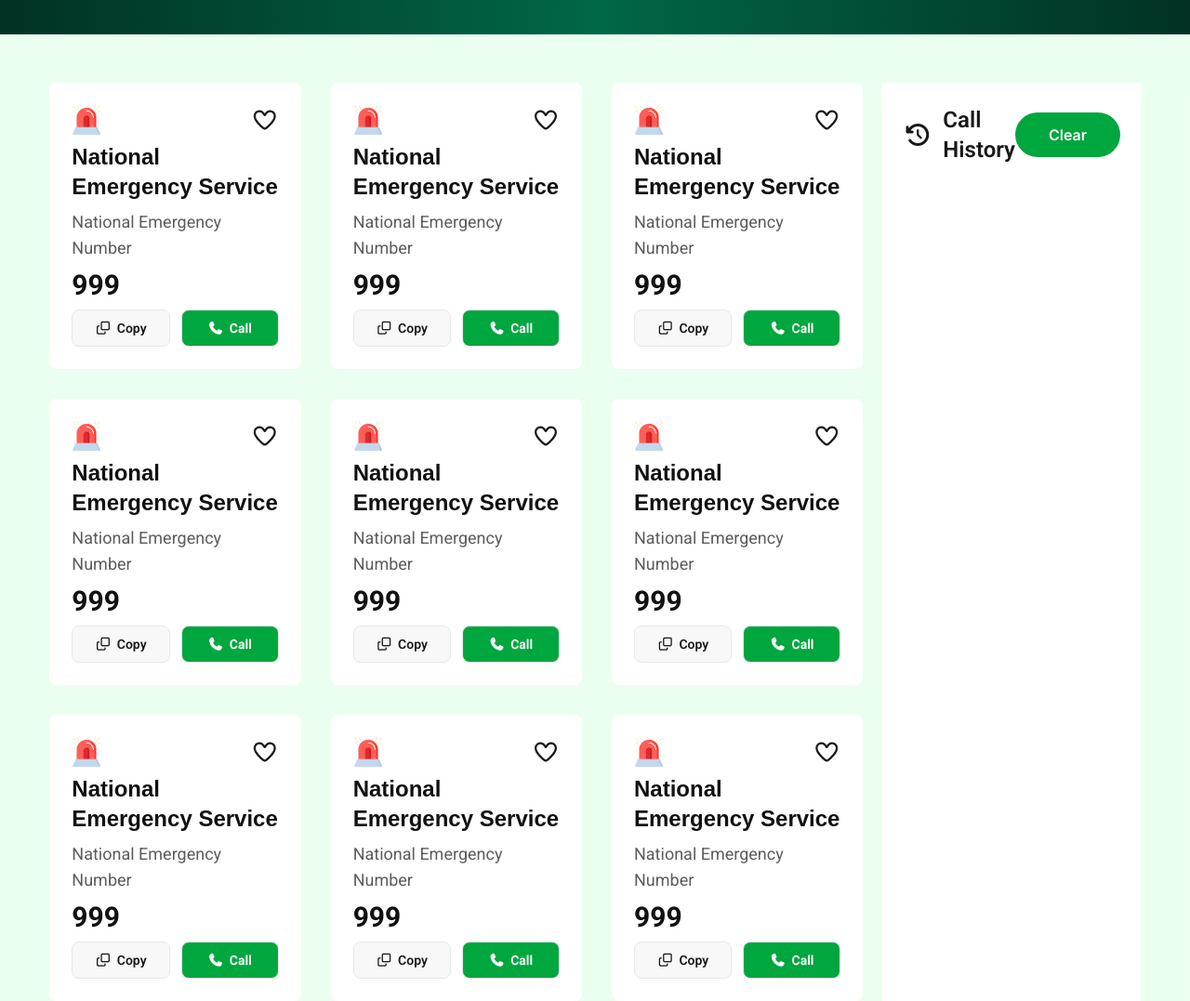
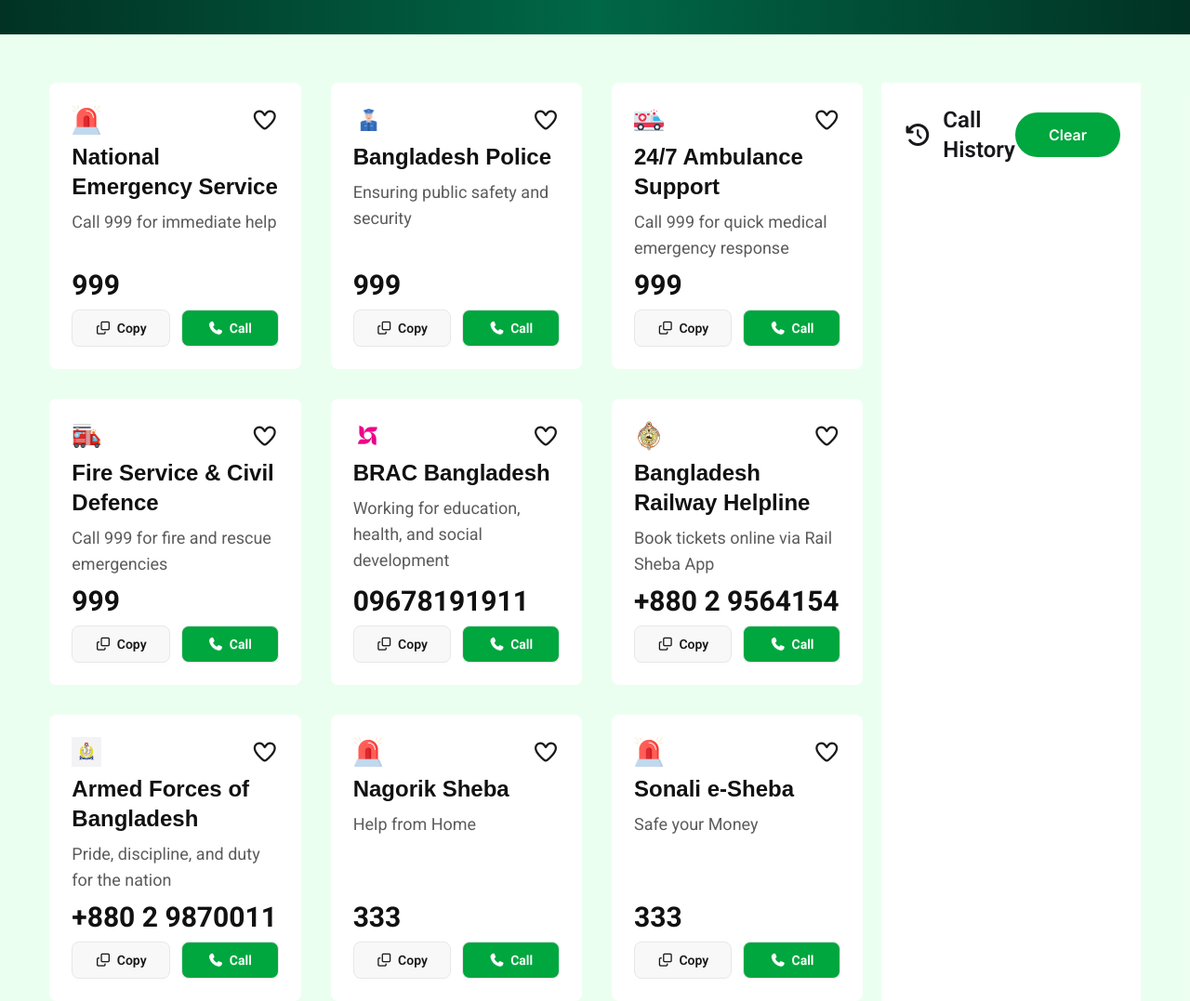
Before and after one commit to hashemm621/Assignment-05-Emergency-Service, a plain HTML site: page index.html in a window 1280 px wide. Shown: the part 407-1484 px from the top of the page at 93% size. Drawn offline with nearby package versions, Linux system fonts and the light colour scheme; a web font is replaced by a local one.

Commit message:
customise all card

```diff
--- a/index.html
+++ b/index.html
@@ -107,7 +107,7 @@
                   <h2 class="card-title font-hind text-2xl text-[#111111]">
                     National Emergency Service
                   </h2>
-                  <p class="text-lg font-roboto text-[#5C5C5C]">National Emergency Number</p>
+                  <p class="text-lg font-roboto text-[#5C5C5C]">Call 999 for immediate help</p>
                   <h3 class="text-3xl font-roboto font-bold text-[#111111]">999</h3>
                   <div class="flex gap-3">
                     <button class="btn flex-1 font-roboto rounded-lg"><i class="fa-regular fa-clone"></i> Copy</button>
@@ -120,13 +120,13 @@
                <div class="card bg-white">
                 <div class="card-body">
                   <div class="flex items-center justify-between">
-                    <img class="w-8" src="./assets/emergency.png" alt="siren" />
+                    <img class="w-8" src="./assets/police.png" alt="siren" />
                     <i class="fa-regular fa-heart text-2xl"></i>
                   </div>
                   <h2 class="card-title font-hind text-2xl text-[#111111]">
-                    National Emergency Service
+                    Bangladesh Police
                   </h2>
-                  <p class="text-lg font-roboto text-[#5C5C5C]">National Emergency Number</p>
+                  <p class="text-lg font-roboto text-[#5C5C5C]">Ensuring public safety and security</p>
                   <h3 class="text-3xl font-roboto font-bold text-[#111111]">999</h3>
                   <div class="flex gap-3">
                     <button class="btn flex-1 font-roboto rounded-lg"><i class="fa-regular fa-clone"></i> Copy</button>
@@ -138,13 +138,13 @@
                <div class="card bg-white">
                 <div class="card-body">
                   <div class="flex items-center justify-between">
-                    <img class="w-8" src="./assets/emergency.png" alt="siren" />
+                    <img class="w-8" src="./assets/ambulance.png" alt="siren" />
                     <i class="fa-regular fa-heart text-2xl"></i>
                   </div>
                   <h2 class="card-title font-hind text-2xl text-[#111111]">
-                    National Emergency Service
+                    24/7 Ambulance Support
                   </h2>
-                  <p class="text-lg font-roboto text-[#5C5C5C]">National Emergency Number</p>
+                  <p class="text-lg font-roboto text-[#5C5C5C]">Call 999 for quick medical emergency response</p>
                   <h3 class="text-3xl font-roboto font-bold text-[#111111]">999</h3>
                   <div class="flex gap-3">
                     <button class="btn flex-1 font-roboto rounded-lg"><i class="fa-regular fa-clone"></i> Copy</button>
@@ -156,13 +156,13 @@
                <div class="card bg-white">
                 <div class="card-body">
                   <div class="flex items-center justify-between">
-                    <img class="w-8" src="./assets/emergency.png" alt="siren" />
+                    <img class="w-8" src="./assets/fire-service.png" alt="siren" />
                     <i class="fa-regular fa-heart text-2xl"></i>
                   </div>
                   <h2 class="card-title font-hind text-2xl text-[#111111]">
-                    National Emergency Service
+                    Fire Service & Civil Defence
                   </h2>
-                  <p class="text-lg font-roboto text-[#5C5C5C]">National Emergency Number</p>
+                  <p class="text-lg font-roboto text-[#5C5C5C]">Call 999 for fire and rescue emergencies</p>
                   <h3 class="text-3xl font-roboto font-bold text-[#111111]">999</h3>
                   <div class="flex gap-3">
                     <button class="btn flex-1 font-roboto rounded-lg"><i class="fa-regular fa-clone"></i> Copy</button>
@@ -174,14 +174,14 @@
                <div class="card bg-white">
                 <div class="card-body">
                   <div class="flex items-center justify-between">
-                    <img class="w-8" src="./assets/emergency.png" alt="siren" />
+                    <img class="w-8" src="./assets/brac.png" alt="siren" />
                     <i class="fa-regular fa-heart text-2xl"></i>
                   </div>
                   <h2 class="card-title font-hind text-2xl text-[#111111]">
-                    National Emergency Service
+                    BRAC Bangladesh
                   </h2>
-                  <p class="text-lg font-roboto text-[#5C5C5C]">National Emergency Number</p>
-                  <h3 class="text-3xl font-roboto font-bold text-[#111111]">999</h3>
+                  <p class="text-lg font-roboto text-[#5C5C5C]">Working for education, health, and social development</p>
+                  <h3 class="text-3xl font-roboto font-bold text-[#111111]">09678191911</h3>
                   <div class="flex gap-3">
                     <button class="btn flex-1 font-roboto rounded-lg"><i class="fa-regular fa-clone"></i> Copy</button>
                     <button class="btn flex-1 rounded-lg bg-[#00A63E] text-white font-roboto"><i class="fa-solid fa-phone"></i> Call</button>
@@ -192,14 +192,14 @@
                <div class="card bg-white">
                 <div class="card-body">
                   <div class="flex items-center justify-between">
-                    <img class="w-8" src="./assets/emergency.png" alt="siren" />
+                    <img class="w-8" src="./assets/Bangladesh-Railway.png" alt="siren" />
                     <i class="fa-regular fa-heart text-2xl"></i>
                   </div>
                   <h2 class="card-title font-hind text-2xl text-[#111111]">
-                    National Emergency Service
+                    Bangladesh Railway Helpline
                   </h2>
-                  <p class="text-lg font-roboto text-[#5C5C5C]">National Emergency Number</p>
-                  <h3 class="text-3xl font-roboto font-bold text-[#111111]">999</h3>
+                  <p class="text-lg font-roboto text-[#5C5C5C]">Book tickets online via Rail Sheba App</p>
+                  <h3 class="text-3xl font-roboto font-bold text-[#111111]">+880 2 9564154</h3>
                   <div class="flex gap-3">
                     <button class="btn flex-1 font-roboto rounded-lg"><i class="fa-regular fa-clone"></i> Copy</button>
                     <button class="btn flex-1 rounded-lg bg-[#00A63E] text-white font-roboto"><i class="fa-solid fa-phone"></i> Call</button>
@@ -210,14 +210,14 @@
                <div class="card bg-white">
                 <div class="card-body">
                   <div class="flex items-center justify-between">
-                    <img class="w-8" src="./assets/emergency.png" alt="siren" />
+                    <img class="w-8" src="./assets/navy.jpg" alt="siren" />
                     <i class="fa-regular fa-heart text-2xl"></i>
                   </div>
                   <h2 class="card-title font-hind text-2xl text-[#111111]">
-                    National Emergency Service
+                    Armed Forces of Bangladesh
                   </h2>
-                  <p class="text-lg font-roboto text-[#5C5C5C]">National Emergency Number</p>
-                  <h3 class="text-3xl font-roboto font-bold text-[#111111]">999</h3>
+                  <p class="text-lg font-roboto text-[#5C5C5C]">Pride, discipline, and duty for the nation</p>
+                  <h3 class="text-3xl font-roboto font-bold text-[#111111]">+880 2 9870011</h3>
                   <div class="flex gap-3">
                     <button class="btn flex-1 font-roboto rounded-lg"><i class="fa-regular fa-clone"></i> Copy</button>
                     <button class="btn flex-1 rounded-lg bg-[#00A63E] text-white font-roboto"><i class="fa-solid fa-phone"></i> Call</button>
@@ -232,10 +232,10 @@
                     <i class="fa-regular fa-heart text-2xl"></i>
                   </div>
                   <h2 class="card-title font-hind text-2xl text-[#111111]">
-                    National Emergency Service
+                    Nagorik Sheba
                   </h2>
-                  <p class="text-lg font-roboto text-[#5C5C5C]">National Emergency Number</p>
-                  <h3 class="text-3xl font-roboto font-bold text-[#111111]">999</h3>
+                  <p class="text-lg font-roboto text-[#5C5C5C]">Help from Home</p>
+                  <h3 class="text-3xl font-roboto font-bold text-[#111111]">333</h3>
                   <div class="flex gap-3">
                     <button class="btn flex-1 font-roboto rounded-lg"><i class="fa-regular fa-clone"></i> Copy</button>
                     <button class="btn flex-1 rounded-lg bg-[#00A63E] text-white font-roboto"><i class="fa-solid fa-phone"></i> Call</button>
@@ -250,10 +250,10 @@
                     <i class="fa-regular fa-heart text-2xl"></i>
                   </div>
                   <h2 class="card-title font-hind text-2xl text-[#111111]">
-                    National Emergency Service
+                    Sonali e-Sheba
                   </h2>
-                  <p class="text-lg font-roboto text-[#5C5C5C]">National Emergency Number</p>
-                  <h3 class="text-3xl font-roboto font-bold text-[#111111]">999</h3>
+                  <p class="text-lg font-roboto text-[#5C5C5C]">Safe your Money</p>
+                  <h3 class="text-3xl font-roboto font-bold text-[#111111]">333</h3>
                   <div class="flex gap-3">
                     <button class="btn flex-1 font-roboto rounded-lg"><i class="fa-regular fa-clone"></i> Copy</button>
                     <button class="btn flex-1 rounded-lg bg-[#00A63E] text-white font-roboto"><i class="fa-solid fa-phone"></i> Call</button>
```
Also changed, not shown: assets/navy.jpg (added).
